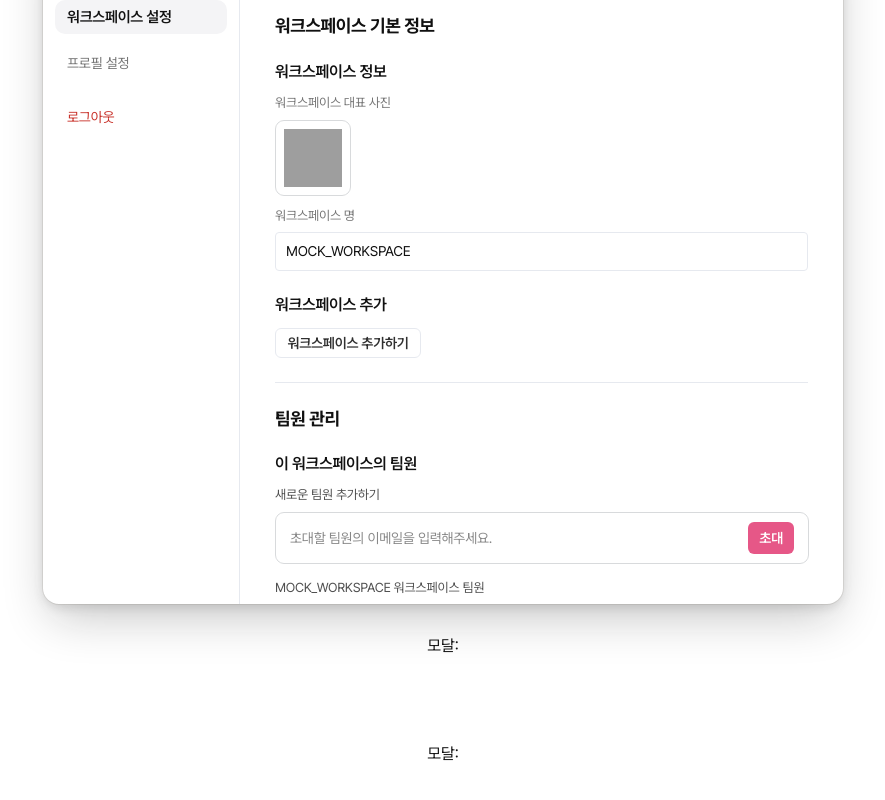
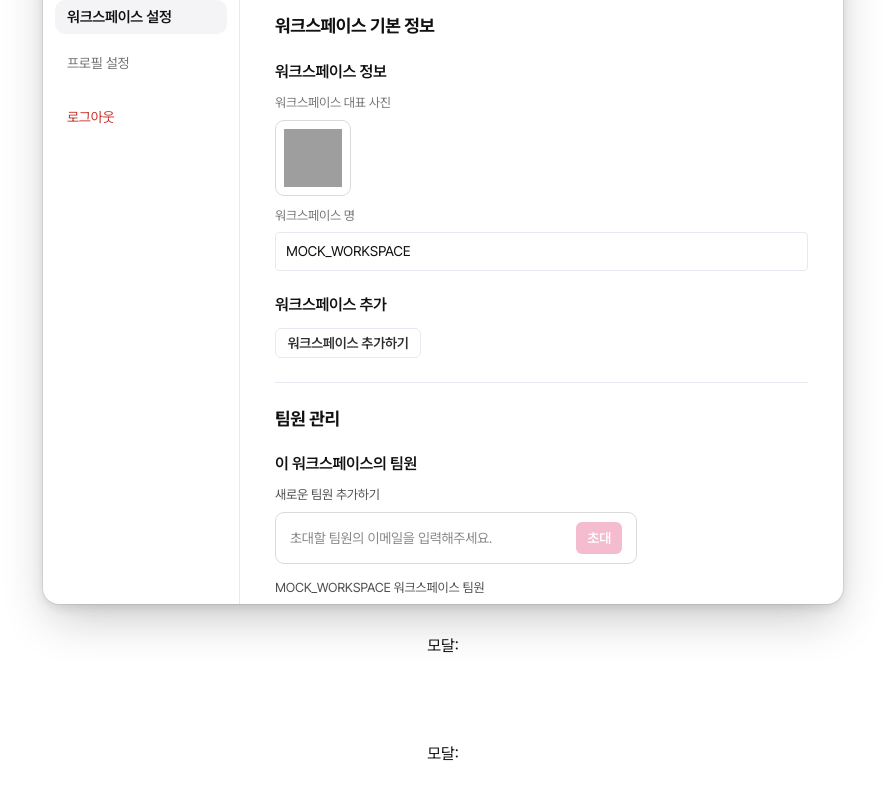
Before and after one commit to kyeoungwoon/haru-web-production, a Next.js app: page /test/kyeoungwoon/modals in a window 1280 px wide. Shown: the part 5002-5802 px from the top of the page, without its empty margins (197-1082 px from the left). Built offline with nearby package versions, Linux system fonts and the light colour scheme; grey boxes are pictures that could not be loaded.

Commit message:
Deploy PR #178 from develop

```diff
--- a/src/common/components/buttons/32px/InviteButton/InviteButton.client.tsx
+++ b/src/common/components/buttons/32px/InviteButton/InviteButton.client.tsx
@@ -7,13 +7,18 @@ import { ButtonsCommonProps } from '../../types/buttons.common.types';
 /**
  * '초대' 버튼.
  */
-const InviteButton = ({ onClick, ...props }: ButtonsCommonProps) => {
+const InviteButton = ({ className, onClick, disabled, ...props }: ButtonsCommonProps) => {
   return (
     <button
       className={clsx(
         'text-bt2-sb bg-primary inline-flex h-[32px] w-[46px] items-center justify-center rounded-[6px] px-[11px] py-[8px] whitespace-nowrap text-white',
+        {
+          'bg-primary-inactive': disabled,
+        },
+        className,
       )}
       onClick={onClick}
+      disabled={disabled}
       {...props}
     >
       초대
--- a/src/common/components/inputs/input-invite-member/InputInviteMember/InputInviteMember.client.tsx
+++ b/src/common/components/inputs/input-invite-member/InputInviteMember/InputInviteMember.client.tsx
@@ -4,11 +4,11 @@ import { useState } from 'react';
 
 import clsx from 'clsx';
 
+import { isValidEmail } from '@common/utils/valid-email-utils';
+
 import InviteButton from '@common/components/buttons/32px/InviteButton/InviteButton.client';
 import EmailChip from '@common/components/inputs/input-invite-member/emails/EmailChip/EmailChip.client';
 import EmailTag from '@common/components/inputs/input-invite-member/emails/EmailTag/EmailTag.client';
-
-import { isValidEmail } from '@common/utils/valid-email-utils';
 
 import { InputInviteMemberProps } from './InputInviteMember.types';
 
@@ -74,14 +74,14 @@ const InputInviteMember = ({
   const handleInvite = () => {
     if (emails.length === 0) return;
     onInvite?.(emails);
-    onEmailsChange?.([]);
   };
-
+  const isDisabled = emails.length === 0;
   return (
-    <div className={clsx('text-b3-rg w-534pxr flex flex-col items-start gap-2', className)}>
+    <div className={clsx('text-b3-rg flex flex-col items-start gap-2', className)}>
       {/* 타이틀 부분 */}
-      <span className="text-cap1-rg text-gray-200">{title}</span>
+      {title && <span className="text-cap1-rg text-gray-200">{title}</span>}
       {/* 이메일 입력 및 초대 버튼 부분 */}
+      <div className="flex flex-col gap-1">
         <div
           className={clsx(
             'h-min-48pxr rounded-9pxr py-9pxr flex w-full shrink-0 items-center justify-between gap-2.5 px-3.5',
@@ -106,9 +106,14 @@ const InputInviteMember = ({
               className={clsx('h-30pxr flex-1 outline-none')}
             />
           </div>
-        <InviteButton onClick={handleInvite} />
+          <InviteButton
+            onClick={handleInvite}
+            disabled={isDisabled}
+            className={clsx({ 'cursor-default': isDisabled })}
+          />
         </div>
         {value.trim() && <EmailTag value={value} onClick={handleAddEmail} />}
+      </div>
     </div>
   );
 };
--- a/src/common/components/inputs/input-invite-member/InputInviteMember/InputInviteMember.types.ts
+++ b/src/common/components/inputs/input-invite-member/InputInviteMember/InputInviteMember.types.ts
@@ -1,5 +1,5 @@
 export interface InputInviteMemberProps {
-  title: string; // 제목 ex) 새로운 팀원 추가하기
+  title?: string; // 제목 ex) 새로운 팀원 추가하기
   value?: string; // 입력값, 이메일 주소
   emails?: string[]; // 이메일 목록, 초대할 팀원들의 이메일 주소들
   placeholder?: string; // placeholder ex) 초대할 팀원의 이메일 주소를 입력해 주세요.
--- a/src/common/components/modals/ProfileSelectModal/WorkspaceSettingsMenu/WorkspaceSettingsMenu.client.tsx
+++ b/src/common/components/modals/ProfileSelectModal/WorkspaceSettingsMenu/WorkspaceSettingsMenu.client.tsx
@@ -116,7 +116,7 @@ const WorkspaceSettingsMenu = ({
           onEmailsChange={handleEmailChange}
           onInvite={handleInvite}
           onRemove={handleRemoveEmail}
-          className="mt-12pxr"
+          className="mt-12pxr w-534pxr"
         />
 
         {/* 팀원 목록 */}
```
Also changed, not shown: 1 other file (tests, documents, lock files or other folders). Lines whose indentation alone changed are shown as unchanged.
